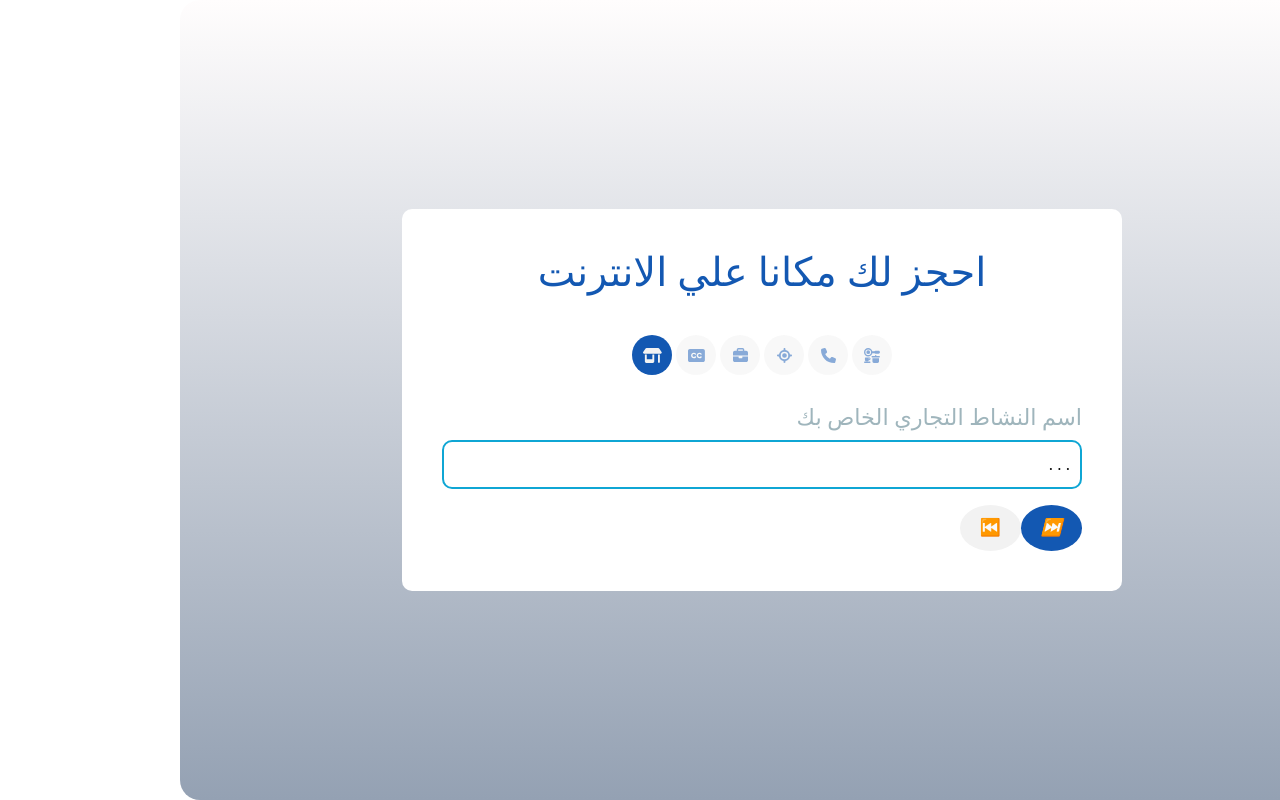
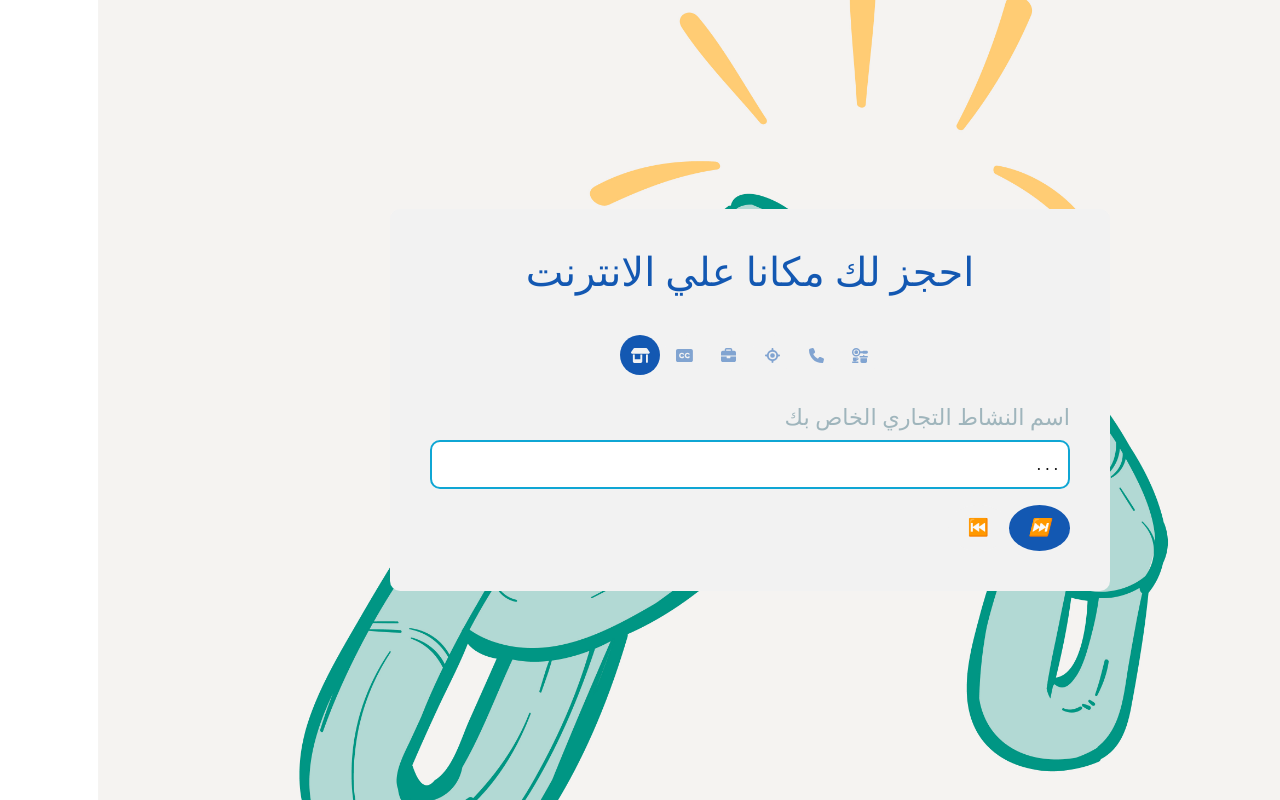
Before and after one commit to zakaria-rezk/Connect-new-, a Vue app: page /addFreelanceBuisness in a window 1280 px wide. Built offline with nearby package versions, Linux system fonts and the light colour scheme; some icons are missing.

Commit message:
finish update form design js logic excpect validate

```diff
--- a/src/components/forms/addFreelanceBuisness.vue
+++ b/src/components/forms/addFreelanceBuisness.vue
@@ -1,4 +1,5 @@
 <template>
+  <div class="addBuinss">
   <div class="container">
 
     <div class="row d-flex justify-content-center align-items-center form">
@@ -169,6 +170,7 @@
       </div>
     </div>
   </div>
+</div>
 </template>
 
 <script setup>
@@ -272,8 +274,23 @@ await store.addBussins(CreateBussins)
 </script>
 
 <style scoped>
+.addBuinss{
+
+  display: flex;
+  justify-content: center;
+  align-items: center;
+  background-image: url("../../assets/15528.jpg");
+  background-size: cover; /* Cover the entire container */
+  background-position: center; /* Center the background image */
+  background-repeat: no-repeat;
+  width: 100%;
+  height: 100vh;
+}
 .container {
-  background:  linear-gradient(to bottom, #fffdfd, #94a1b3);
+
+
+  width: 100%;
+  height: 100vh;
   width: 100%;
   height: 100vh;
   border-radius: 20px;
@@ -283,7 +300,7 @@ await store.addBussins(CreateBussins)
   height: 100%;
 }
 #regForm {
-  background-color: #ffffff;
+  background-color: #f2f2f2;
   margin: 0px auto;
   font-family: Raleway;
   padding: 40px;
@@ -413,4 +430,19 @@ button:focus {
   justify-content: center;
   align-items: center;
 }
+form {
+
+  animation: slide-up 0.5s ease;
+}
+
+@keyframes slide-up {
+  from {
+    opacity: 0;
+    transform: translateY(20px);
+  }
+  to {
+    opacity: 1;
+    transform: translateY(0);
+  }
+}
 </style>
--- a/src/components/forms/updateProfile.vue
+++ b/src/components/forms/updateProfile.vue
@@ -1,25 +1,90 @@
 <template>
-<form>
-    <div class="form-group">
-      <label for="input1">Input 1:</label>
-      <input type="text" class="form-control" id="input1">
+  <div class="updateProfile">
+  <div class="container">
+    <form @submit.prevent="submitForm" class="bg-light p-4 rounded shadow">
+      <h2 class="mb-4">تعديل البيانات الشخصية</h2>
+      <div class="mb-3">
+        <label for="inputName" class="form-label">الاسم</label>
+        <input type="text" class="form-control" id="inputName" v-model="formData.name" required>
       </div>
-    <div class="form-group">
-      <label for="input2">Input 2:</label>
-      <input type="text" class="form-control" id="input2">
+      <div class="mb-3">
+        <label for="inputEmail" class="form-label">رقم الهاتف</label>
+        <input type="tel" class="form-control" id="inputEmail" v-model="formData.phone" required>
       </div>
-    <div class="form-group">
-      <label for="input3">Input 3:</label>
-      <input type="text" class="form-control" id="input3">
+      <div class="mb-3">
+        <label for="inputPassword" class="form-label">المحافظة</label>
+        <input type="text" class="form-control" id="inputPassword" v-model="formData.gover" required>
       </div>
-    <div class="form-group">
-      <label for="input4">Input 4:</label>
-      <input type="text" class="form-control" id="input4">
+      <div class="mb-3">
+        <label for="inputPhone" class="form-label">المدينة</label>
+        <input type="text" class="form-control" id="inputPhone" v-model="formData.city" required>
       </div>
-    <div class="form-group">
-      <label for="input5">Input 5:</label>
-      <input type="text" class="form-control" id="input5">
+      <div class="mb-3">
+        <label for="inputAddress" class="form-label">الشارع</label>
+        <input type="text" class="form-control" id="inputAddress" v-model="formData.street" required>
       </div>
-    <button type="submit" class="btn btn-primary">Submit</button>
+      <button type="submit" class="btn btn-primary">حفظ</button>
     </form>
+  </div>
+</div>
 </template>
+
+<script setup>
+
+import { onMounted, reactive } from 'vue';
+import {activeUser} from '../../sotre.js/profile/activeUser.js'
+
+const user=activeUser();
+const formData =reactive({
+  name:user.userName,
+  phone:user.phone,
+  gover:user.userState,
+  city:user.userCity,
+  street:user.userStreet
+
+})
+onMounted( async()=>{
+  const user =  activeUser();
+     await user.userData()
+      console.log(user.userName)
+})
+</script>
+
+<style scoped>
+.updateProfile{
+  display: flex;
+  justify-content: center;
+  align-items: center;
+  background-image: url("../../assets/15528.jpg");
+  background-size: cover; /* Cover the entire container */
+  background-position: center; /* Center the background image */
+  background-repeat: no-repeat;
+  width: 100%;
+  height: 100vh;
+}
+/* Add custom styles and animations here */
+.container {
+  display: flex;
+  justify-content: center;
+  align-items: center;
+  color: rgb(32, 31, 31);
+  font-size: 1.3rem;
+
+}
+
+form {
+ min-width: 600px;
+  animation: slide-up 0.5s ease;
+}
+
+@keyframes slide-up {
+  from {
+    opacity: 0;
+    transform: translateY(20px);
+  }
+  to {
+    opacity: 1;
+    transform: translateY(0);
+  }
+}
+</style>
--- a/src/sotre.js/profile/activeUser.js
+++ b/src/sotre.js/profile/activeUser.js
@@ -8,6 +8,7 @@ export const activeUser = defineStore("activeUser", {
     gover: null,
     city: null,
     street: null,
+    phone:null
   }),
   getters: {
     userName(state) {
@@ -22,6 +23,9 @@ export const activeUser = defineStore("activeUser", {
     userStreet(state) {
       return state.street;
     },
+    // userPhone(state){
+    //   return state.phone
+    // }
     hasBussins(state) {
       return state.roles.includes('Freelancer')
     }
@@ -54,6 +58,7 @@ export const activeUser = defineStore("activeUser", {
         this.gover = data.state;
         this.city = data.city;
         this.street = data.street;
+
         console.log('active user ok')
       } catch (error) {
         throw error;
```
Lines whose indentation alone changed are shown as unchanged.
